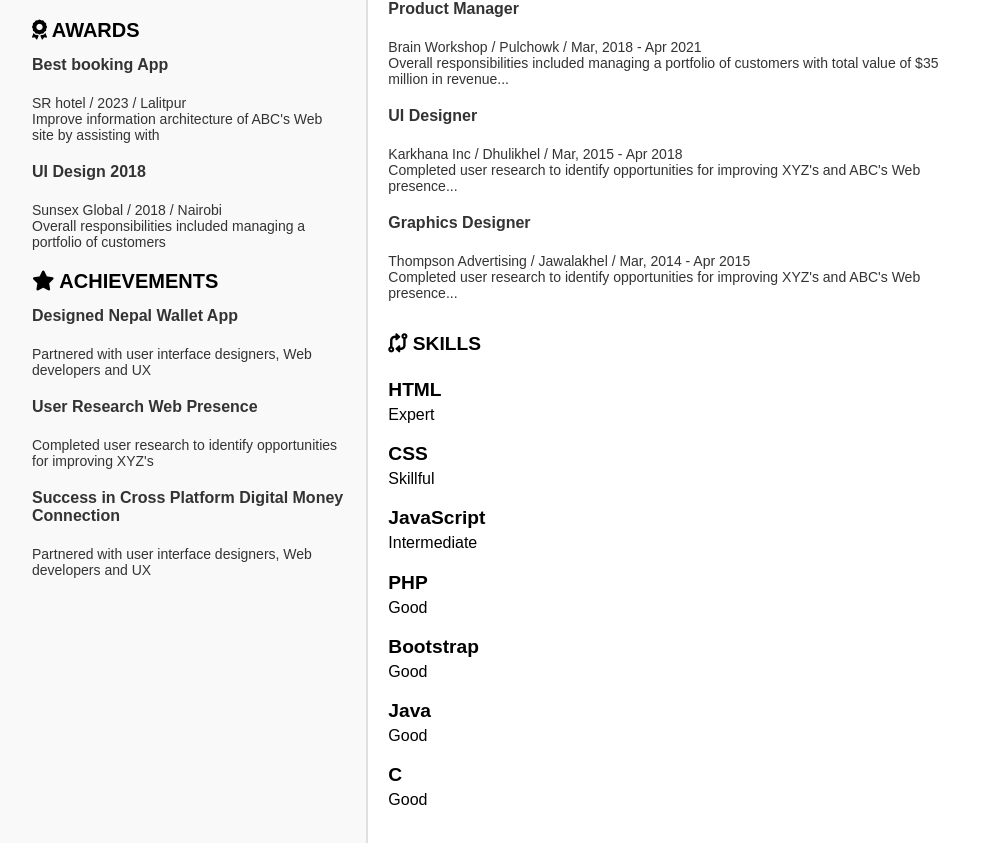
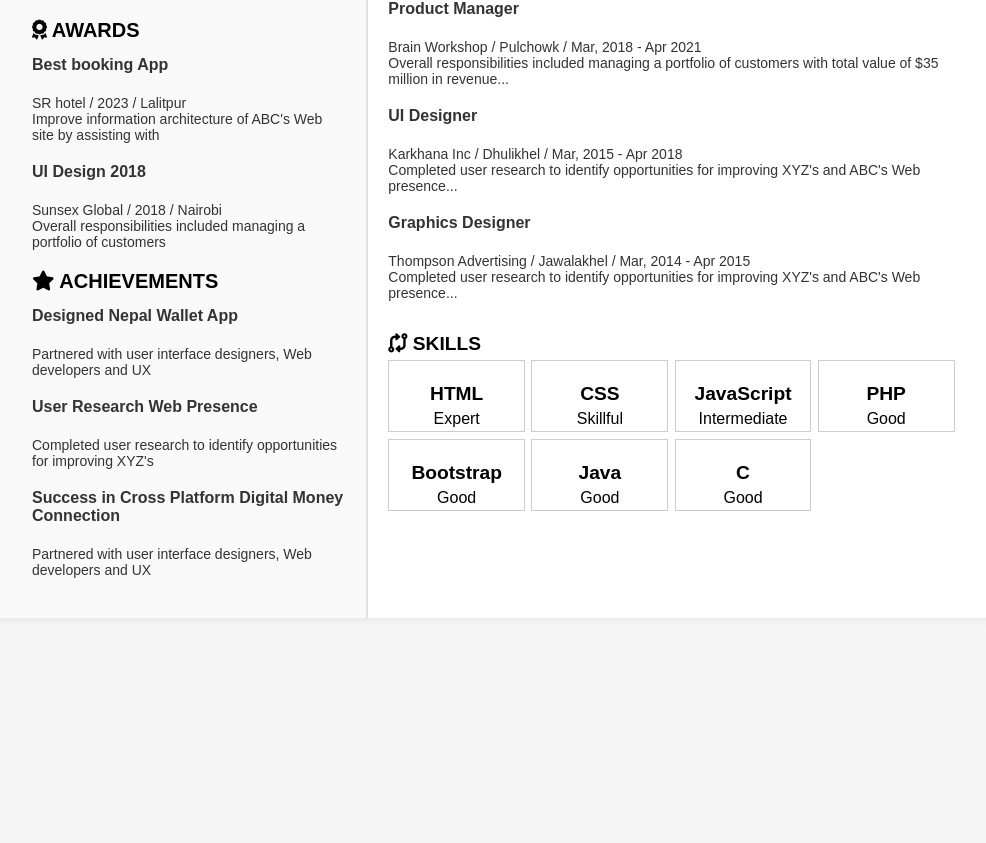
Before and after one commit to rohitghatal1/CVMaker-ReactJS, a React (Create React App) app: page / in a window 1280 px wide. Shown: the part 479-1322 px from the top of the page, without its empty margins (148-1134 px from the left). After the commit the page ends 1117 px from the top, so only its background shows below. Built offline with nearby package versions, Linux system fonts and the light colour scheme.

Commit message:
added new styles for skill display

```diff
--- a/src/allTemplates/basicTemplate/basicTemplate.css
+++ b/src/allTemplates/basicTemplate/basicTemplate.css
@@ -108,5 +108,15 @@
 
 .right-section .skillItemContainer {
     display: flex;
-    flex-direction: column;
+    justify-content: flex-start;
+    align-items: center;
+    flex-wrap: wrap;
+    gap: 0.4rem;
 }
+
+.right-section .skillItemContainer .skillItem{
+    width: 22%;
+    border: 1px solid #ccc;
+    text-align: center;
+    padding: 0.2rem;
+}
```
